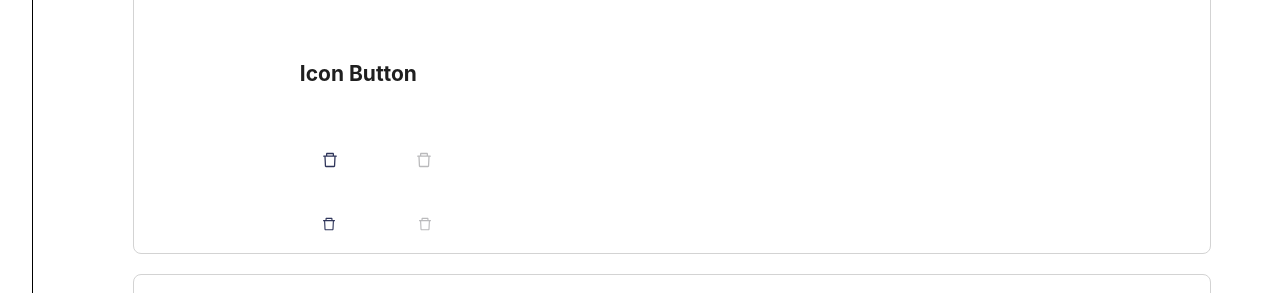
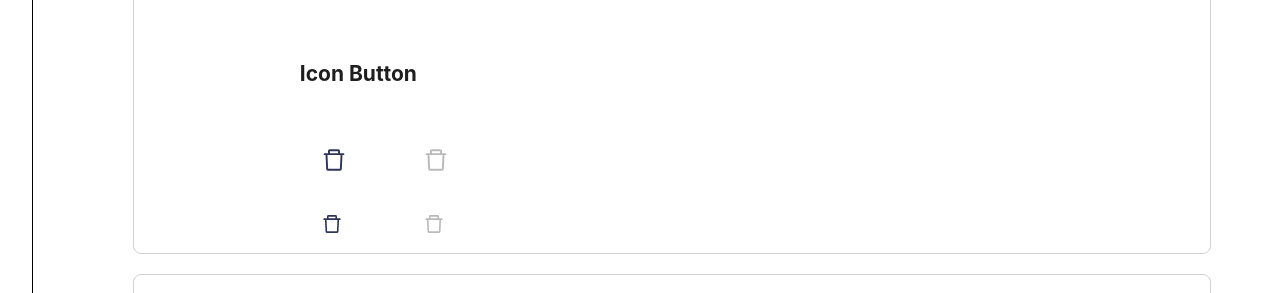
Before and after one commit to KorshunovNick/ant-design-system, a React (Vite) app: page / in a window 1280 px wide. Shown: the part 1300-1593 px from the top of the page. Built offline with nearby package versions, Linux system fonts and the light colour scheme.

Commit message:
Размер иконок в кнопке через font-size

```diff
--- a/src/DesignComponents/designTokens/components/Button/ButtonCard.tsx
+++ b/src/DesignComponents/designTokens/components/Button/ButtonCard.tsx
@@ -209,12 +209,14 @@ const ButtonCard = () => {
               type: 'link',
               icon: <DeleteOutlined size={24} />,
               children: '',
+              style: { fontSize: 24 },
             })}
             {LargeButton({
               disabled: true,
               type: 'link',
               icon: <DeleteOutlined size={24} />,
               children: '',
+              style: { fontSize: 24 },
             })}
           </ButtonFlexRow>
           <ButtonFlexRow gap={30}>
@@ -222,11 +224,13 @@ const ButtonCard = () => {
               type: 'link',
               icon: <DeleteOutlined size={20} />,
               children: '',
+              style: { fontSize: 20 },
             })}
             {SmallButton({
               type: 'link',
               icon: <DeleteOutlined size={20} />,
               children: '',
+              style: { fontSize: 20 },
               disabled: true,
             })}
           </ButtonFlexRow>
```
